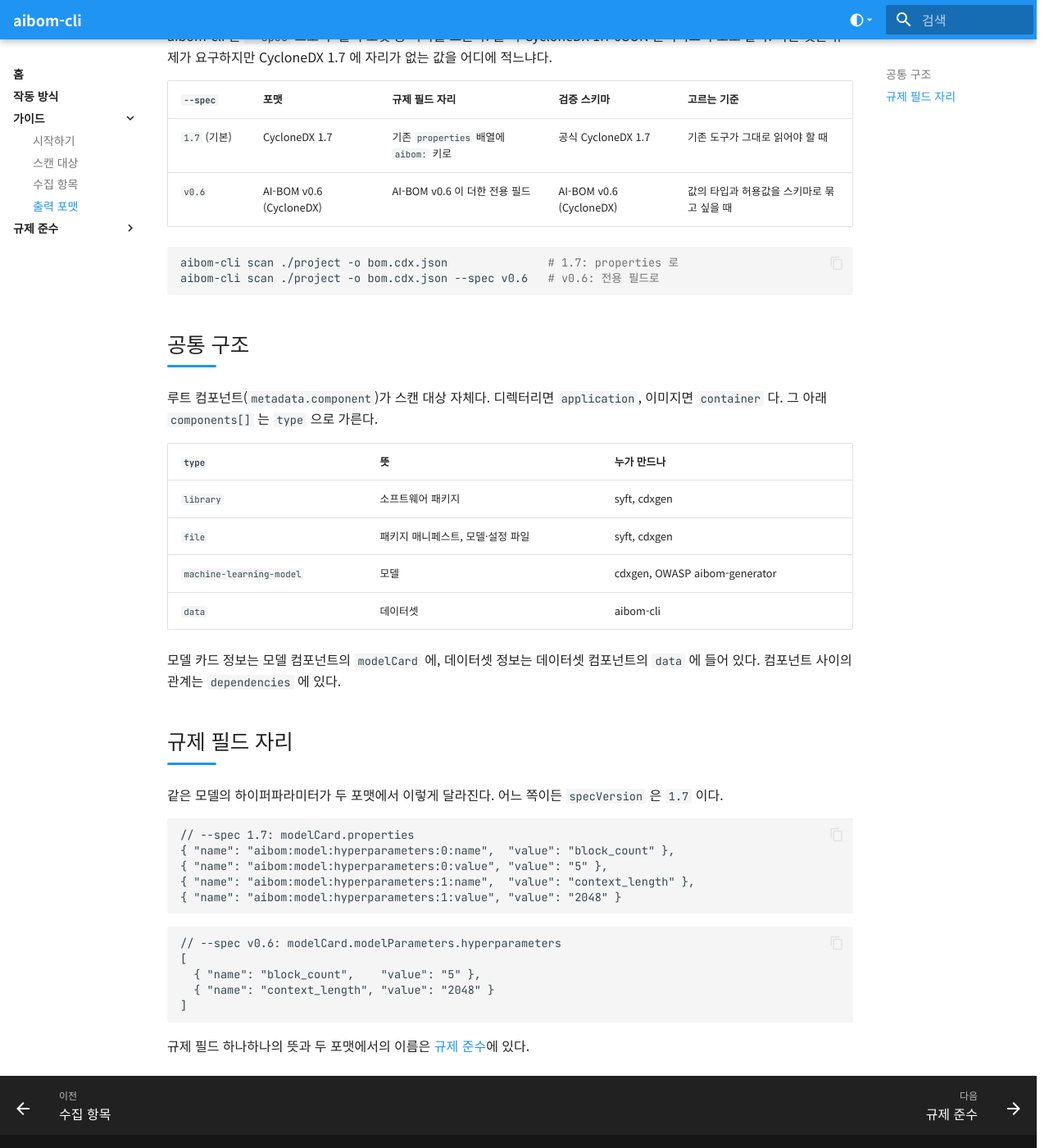
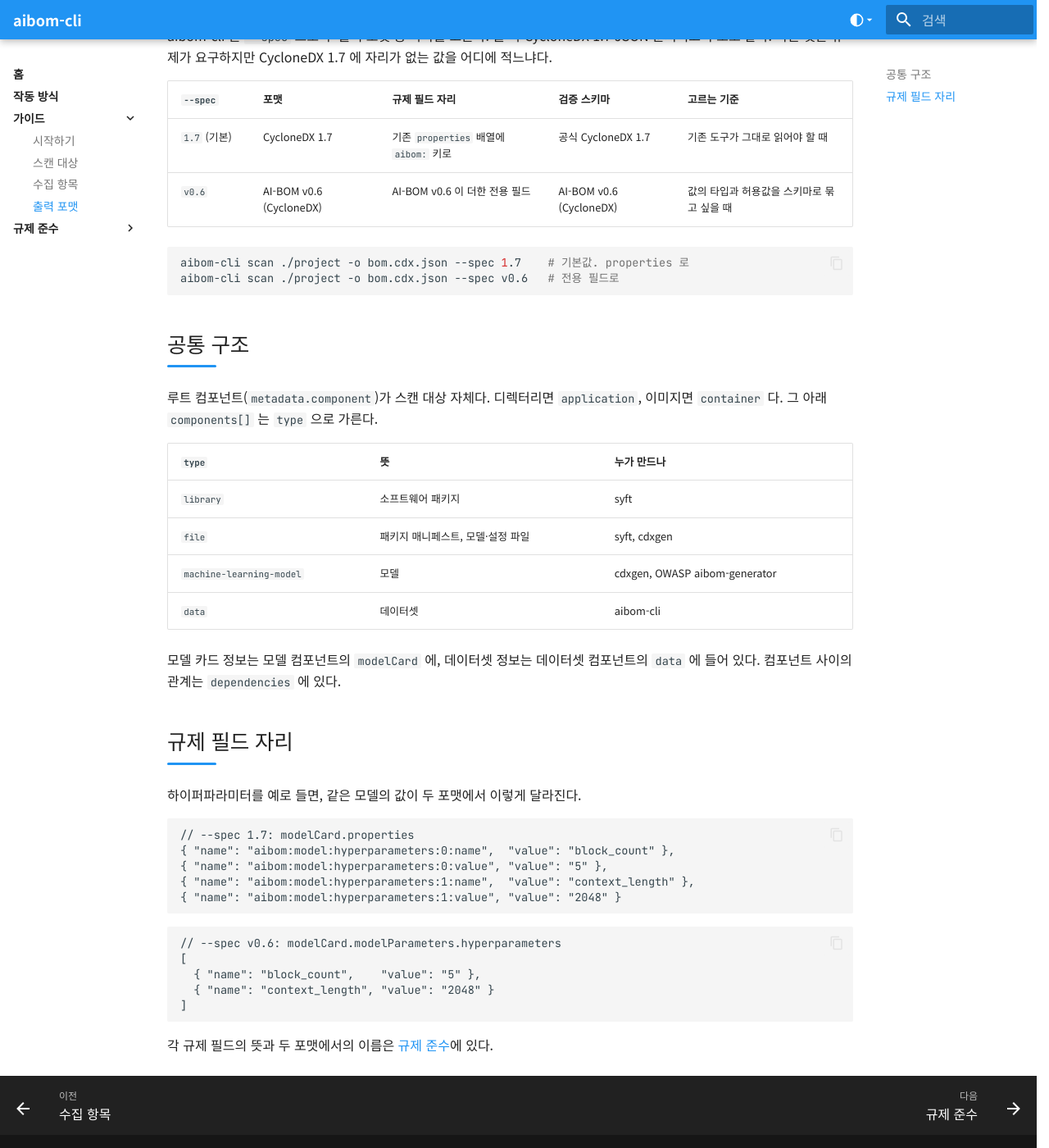
Before and after one commit to ai-devtestsecops-os/sure-aibom, an MkDocs documentation site: the page built from docs/guides/output-format.md, in a window 1280 px wide and 1400 px high, scrolled down 185 px. Shown: the whole window at 82% size. Built offline with MkDocs 1.6.1 and Material for MkDocs 9.7.7, drawn with Linux system fonts in a browser that asks for light colours.

Commit message:
docs: credit library components to syft only and tidy the output format wording

````diff
--- a/docs/guides/output-format.md
+++ b/docs/guides/output-format.md
@@ -9,8 +9,8 @@ CycloneDX 1.7 에 자리가 없는 값을 어디에 적느냐다.
 | `v0.6` | AI-BOM v0.6 (CycloneDX) | AI-BOM v0.6 이 더한 전용 필드 | AI-BOM v0.6 (CycloneDX) | 값의 타입과 허용값을 스키마로 묶고 싶을 때 |
 
 ```bash
-aibom-cli scan ./project -o bom.cdx.json               # 1.7: properties 로
-aibom-cli scan ./project -o bom.cdx.json --spec v0.6   # v0.6: 전용 필드로
+aibom-cli scan ./project -o bom.cdx.json --spec 1.7    # 기본값. properties 로
+aibom-cli scan ./project -o bom.cdx.json --spec v0.6   # 전용 필드로
 ```
 
 ## 공통 구조
@@ -20,7 +20,7 @@ aibom-cli scan ./project -o bom.cdx.json --spec v0.6   # v0.6: 전용 필드로
 
 | `type` | 뜻 | 누가 만드나 |
 |---|---|---|
-| `library` | 소프트웨어 패키지 | syft, cdxgen |
+| `library` | 소프트웨어 패키지 | syft |
 | `file` | 패키지 매니페스트, 모델·설정 파일 | syft, cdxgen |
 | `machine-learning-model` | 모델 | cdxgen, OWASP aibom-generator |
 | `data` | 데이터셋 | aibom-cli |
@@ -30,7 +30,7 @@ aibom-cli scan ./project -o bom.cdx.json --spec v0.6   # v0.6: 전용 필드로
 
 ## 규제 필드 자리
 
-같은 모델의 하이퍼파라미터가 두 포맷에서 이렇게 달라진다. 어느 쪽이든 `specVersion` 은 `1.7` 이다.
+하이퍼파라미터를 예로 들면, 같은 모델의 값이 두 포맷에서 이렇게 달라진다.
 
 ```jsonc
 // --spec 1.7: modelCard.properties
@@ -48,4 +48,4 @@ aibom-cli scan ./project -o bom.cdx.json --spec v0.6   # v0.6: 전용 필드로
 ]
 ```
 
-규제 필드 하나하나의 뜻과 두 포맷에서의 이름은 [규제 준수](../compliance/index.md)에 있다.
+각 규제 필드의 뜻과 두 포맷에서의 이름은 [규제 준수](../compliance/index.md)에 있다.
````
